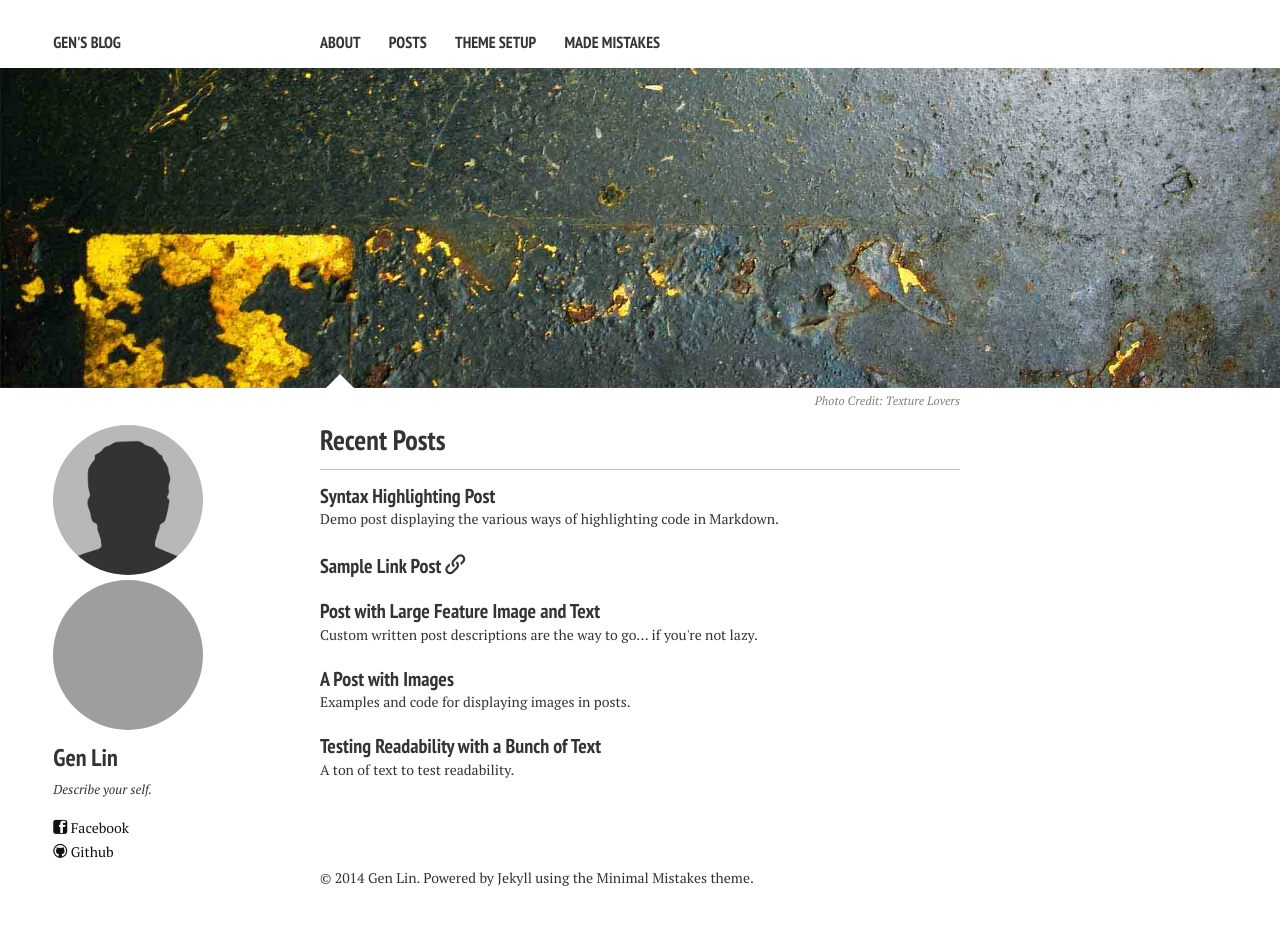
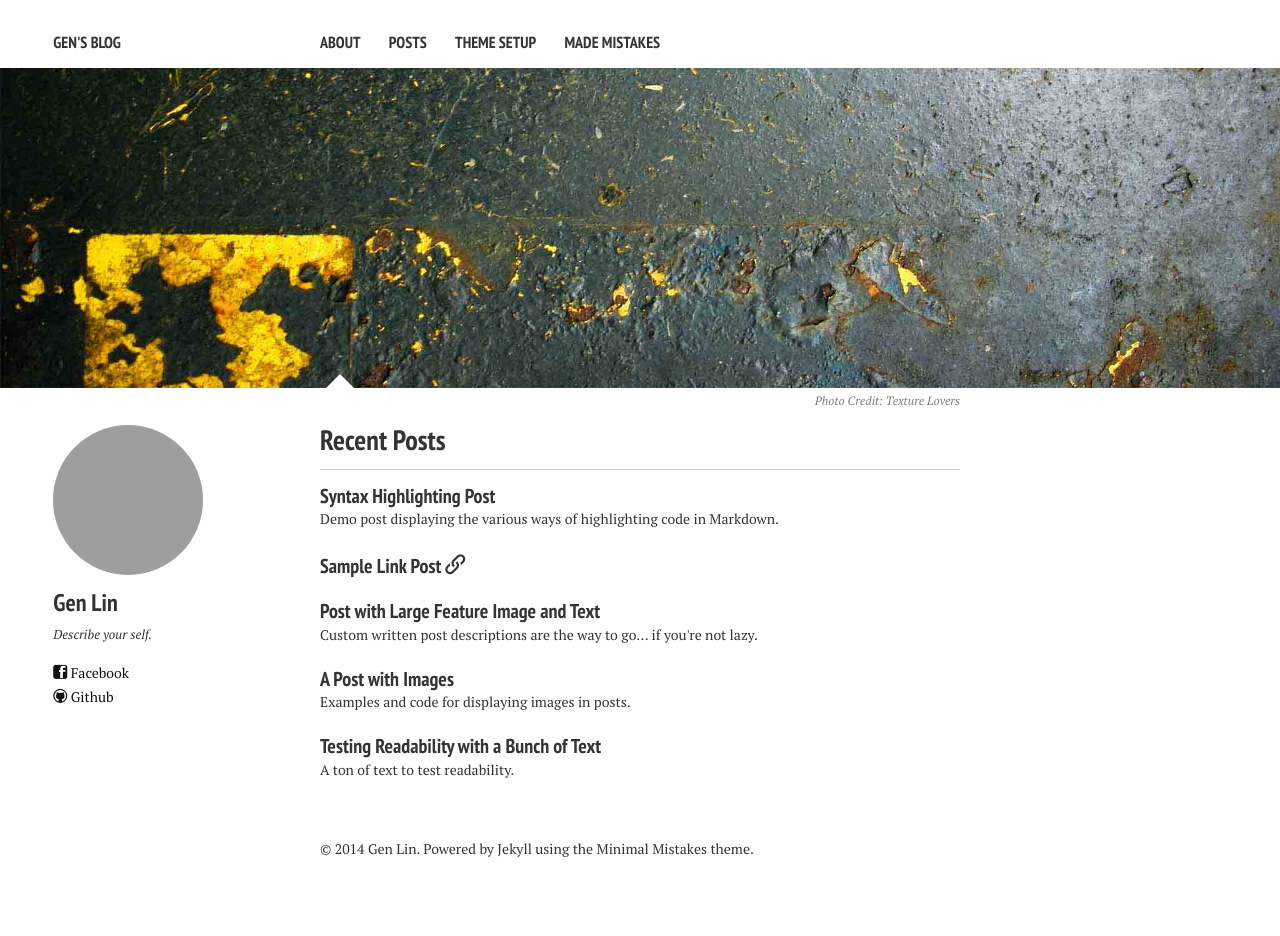
Before and after one commit to BeemoLin/BeemoLin.github.io, a Jekyll site: the page built from index.md, in a window 1280 px wide. Built offline with Jekyll 4.4.1, drawn with Linux system fonts in a browser that asks for light colours; nearby versions of some CDN libraries; after the commit the page ends 907 px from its top, so only the background shows below that; grey boxes are pictures that could not be loaded.

Commit message:
gravatar add

```diff
--- a/_includes/_author-bio.html
+++ b/_includes/_author-bio.html
@@ -1,10 +1,3 @@
-{% if site.owner.avatar contains 'http://' %}
-	<img src="{{ site.owner.avatar }}" class="bio-photo" alt="{{ site.owner.name }} bio photo"></a>
-{% elsif site.owner.avatar contains 'https://' %}
-	<img src="{{ site.owner.avatar }}" class="bio-photo" alt="{{ site.owner.name }} bio photo"></a>
-{% else %}
-	<img src="{{ site.url }}/images/{{ site.owner.avatar }}" class="bio-photo" alt="{{ site.owner.name }} bio photo"></a>
-{% endif %}
 <img src="http://www.gravatar.com/avatar/{{site.owner.email_md5}}?s=150" class="bio-photo" alt="{{ site.owner.name }}" />
 <h3>{{ site.owner.name }}</h3>
 <p>{{ site.owner.bio }}</p>
```
